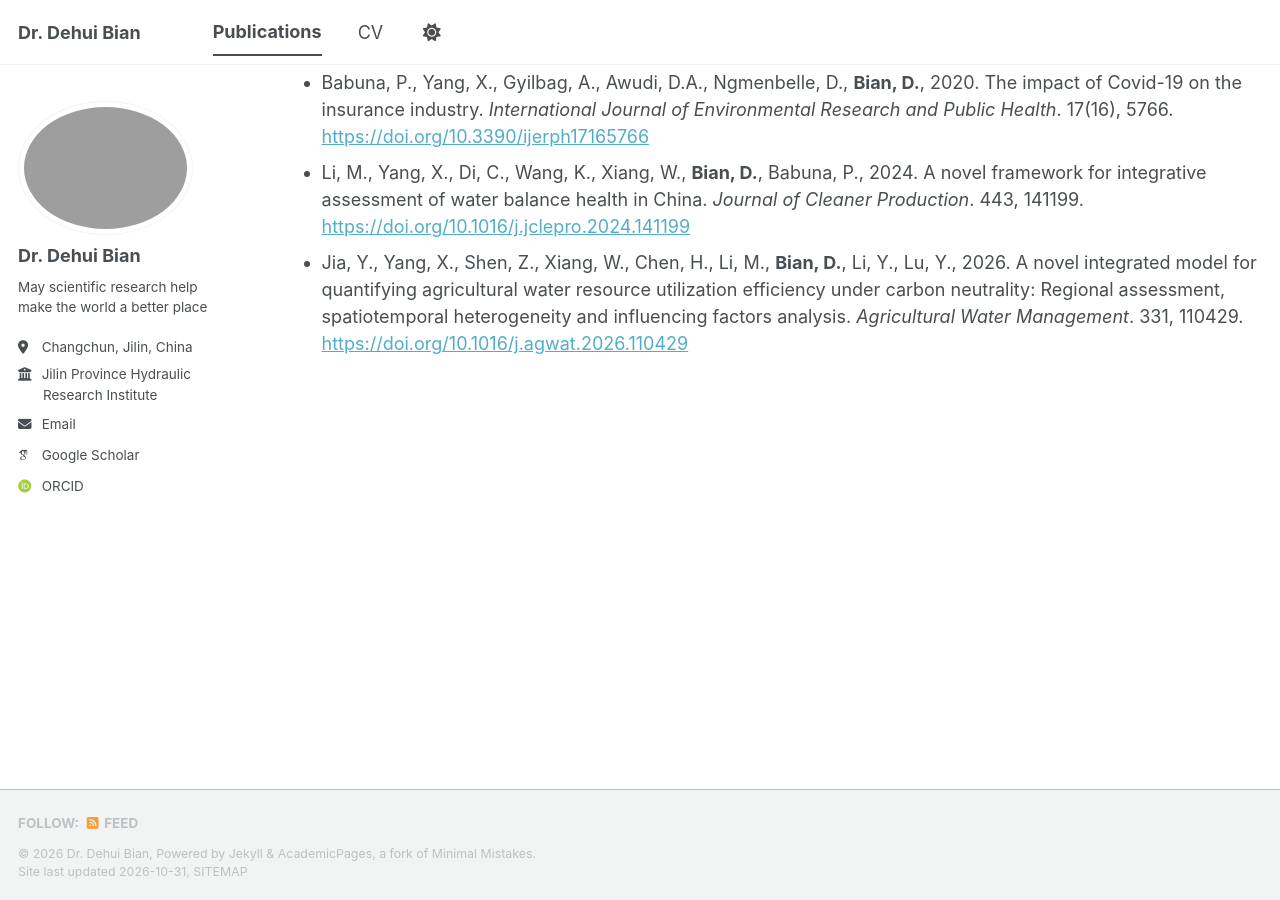
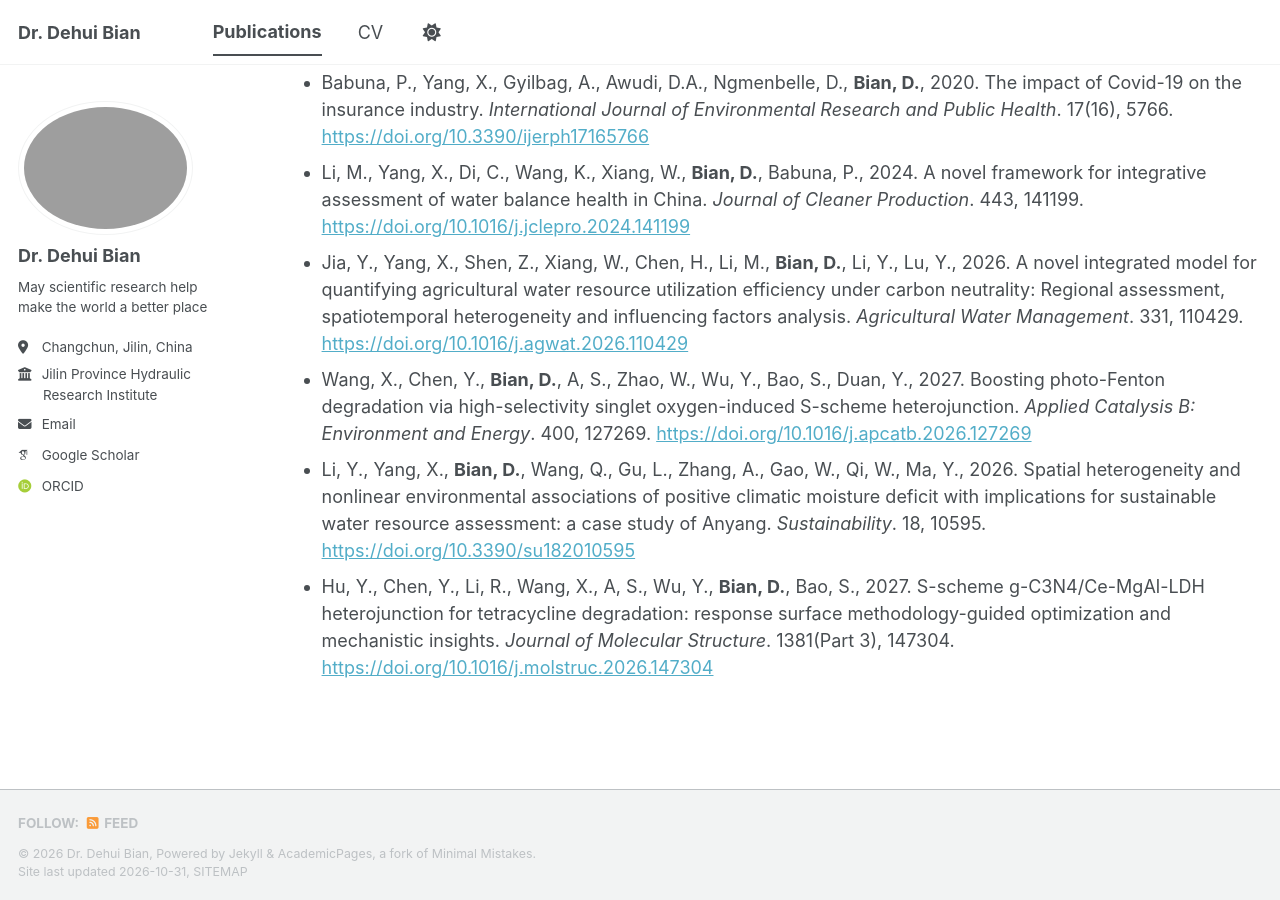
Before and after one commit to DehuiBian/dehuibian.github.io, a Jekyll site: the page built from _pages/publications.html, in a window 1280 px wide and 900 px high, scrolled down 1784 px. Built offline with Jekyll 4.4.1, drawn with Linux system fonts in a browser that asks for light colours; some web fonts are replaced; a script bundle is joined from its source files by our own code; library files that are not in the unit come from our copies.

Commit message:
publications.html

```diff
--- a/_pages/publications.html
+++ b/_pages/publications.html
@@ -33,4 +33,7 @@ author_profile: true
   <li>Babuna, P., Yang, X., Gyilbag, A., Awudi, D.A., Ngmenbelle, D., <strong>Bian, D.</strong>, 2020. The impact of Covid-19 on the insurance industry. <em>International Journal of Environmental Research and Public Health</em>. 17(16), 5766. <a href="https://doi.org/10.3390/ijerph17165766">https://doi.org/10.3390/ijerph17165766</a></li>
   <li>Li, M., Yang, X., Di, C., Wang, K., Xiang, W., <strong>Bian, D.</strong>, Babuna, P., 2024. A novel framework for integrative assessment of water balance health in China. <em>Journal of Cleaner Production</em>. 443, 141199. <a href="https://doi.org/10.1016/j.jclepro.2024.141199">https://doi.org/10.1016/j.jclepro.2024.141199</a></li>
   <li>Jia, Y., Yang, X., Shen, Z., Xiang, W., Chen, H., Li, M., <strong>Bian, D.</strong>, Li, Y., Lu, Y., 2026. A novel integrated model for quantifying agricultural water resource utilization efficiency under carbon neutrality: Regional assessment, spatiotemporal heterogeneity and influencing factors analysis. <em>Agricultural Water Management</em>. 331, 110429. <a href="https://doi.org/10.1016/j.agwat.2026.110429">https://doi.org/10.1016/j.agwat.2026.110429</a></li>
+  <li>Wang, X., Chen, Y., <strong>Bian, D.</strong>, A, S., Zhao, W., Wu, Y., Bao, S., Duan, Y., 2027. Boosting photo-Fenton degradation via high-selectivity singlet oxygen-induced S-scheme heterojunction. <em>Applied Catalysis B: Environment and Energy</em>. 400, 127269. <a href="https://doi.org/10.1016/j.apcatb.2026.127269">https://doi.org/10.1016/j.apcatb.2026.127269</a></li>
+  <li>Li, Y., Yang, X., <strong>Bian, D.</strong>, Wang, Q., Gu, L., Zhang, A., Gao, W., Qi, W., Ma, Y., 2026. Spatial heterogeneity and nonlinear environmental associations of positive climatic moisture deficit with implications for sustainable water resource assessment: a case study of Anyang. <em>Sustainability</em>. 18, 10595. <a href="https://doi.org/10.3390/su182010595">https://doi.org/10.3390/su182010595</a></li>
+  <li>Hu, Y., Chen, Y., Li, R., Wang, X., A, S., Wu, Y., <strong>Bian, D.</strong>, Bao, S., 2027. S-scheme g-C3N4/Ce-MgAl-LDH heterojunction for tetracycline degradation: response surface methodology-guided optimization and mechanistic insights. <em>Journal of Molecular Structure</em>. 1381(Part 3), 147304. <a href="https://doi.org/10.1016/j.molstruc.2026.147304">https://doi.org/10.1016/j.molstruc.2026.147304</a></li>
 </ul>
```
